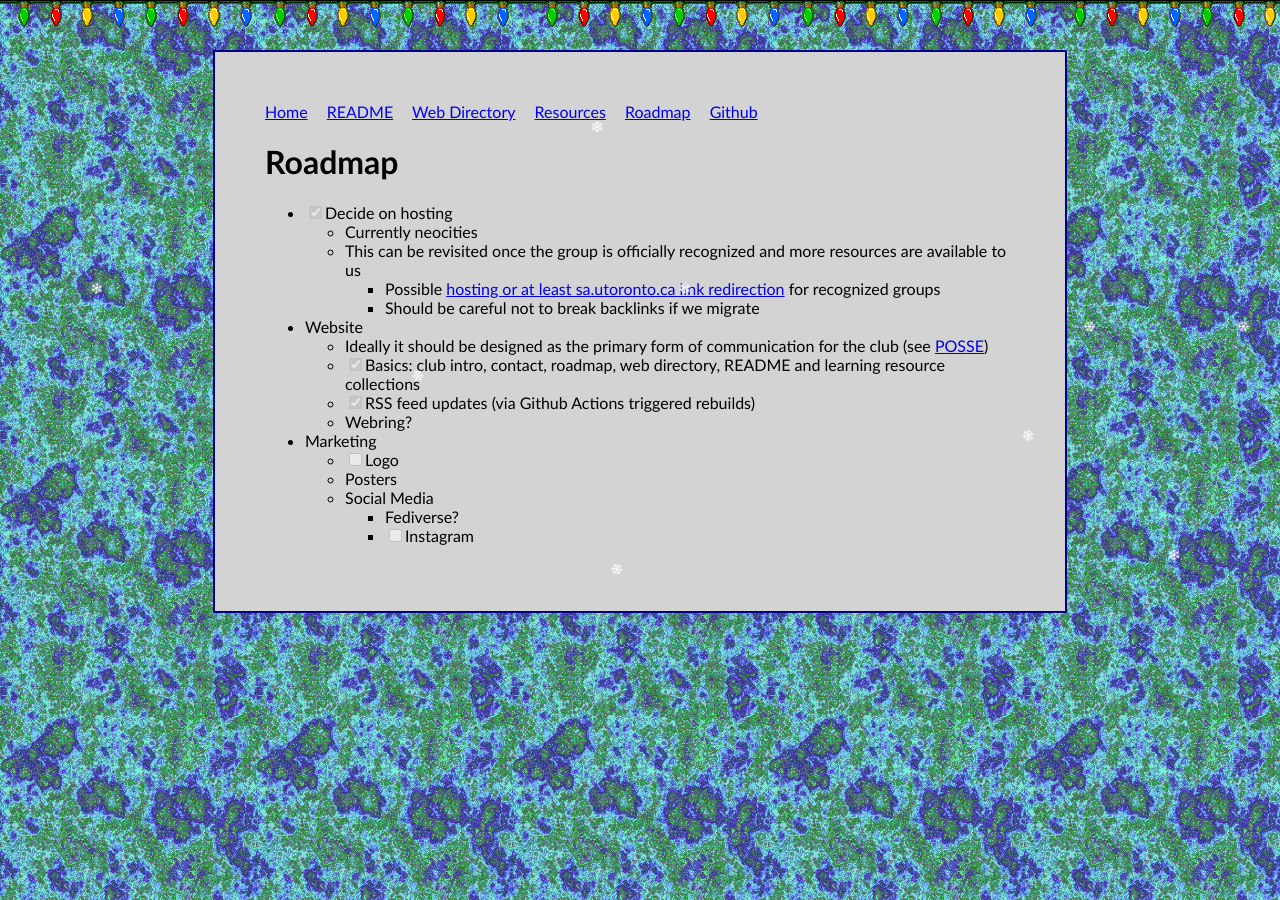
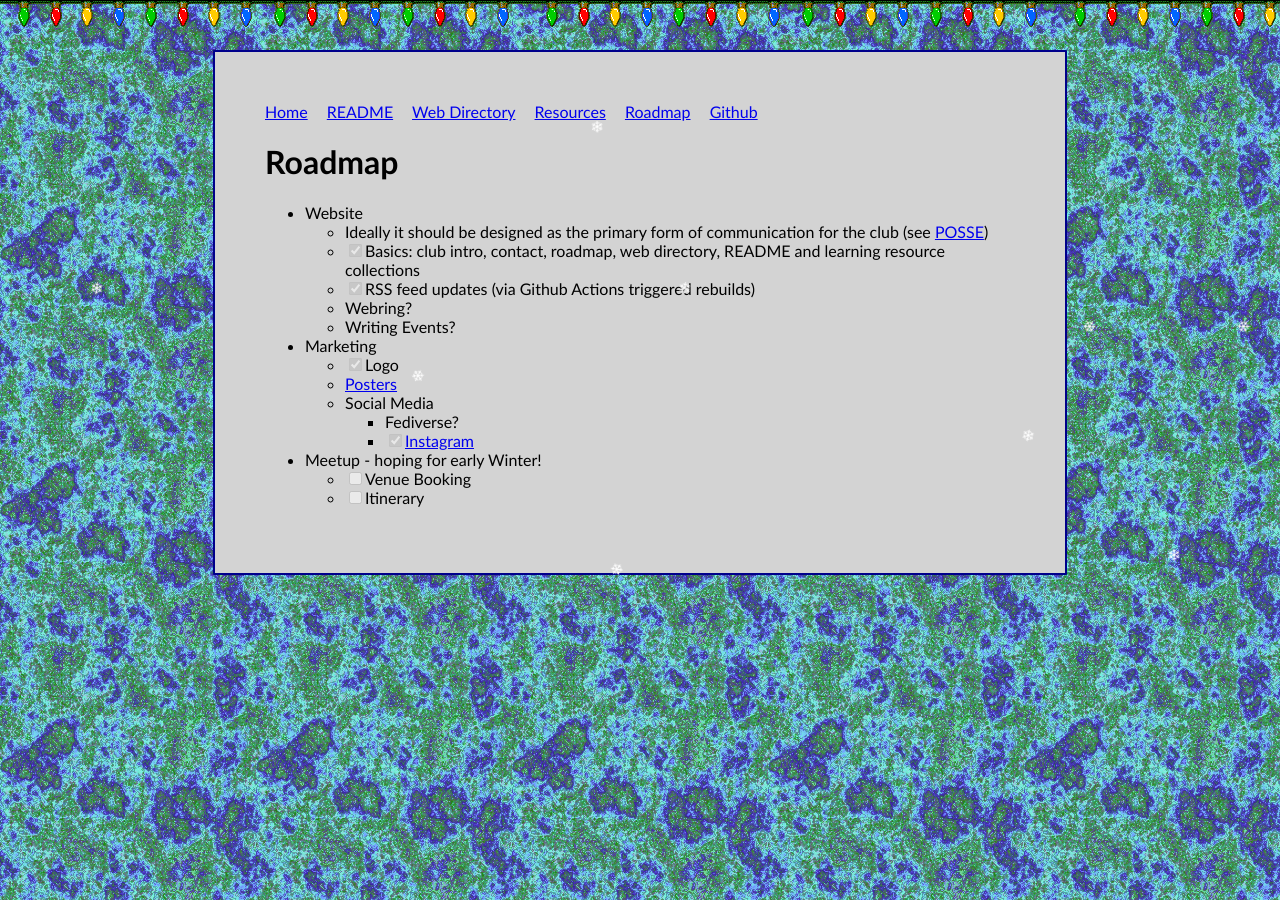
Before and after one commit to uoftwebloggingclub/uoftwebloggingclub.neocities.org, a Jekyll site: the page built from roadmap.md, in a window 1280 px wide. Built offline with Jekyll 4.4.1, drawn with Linux system fonts in a browser that asks for light colours; our own code applies the rules of GitHub Pages for plain Markdown files.

Commit message:
Update roadmap

```diff
--- a/roadmap.md
+++ b/roadmap.md
@@ -3,30 +3,18 @@ layout: default
 ---
 
 # Roadmap
-- [x] Decide on hosting
-    - Currently neocities
-    - This can be revisited once the group is officially recognized and more resources are available to us
-        - Possible [hosting or at least sa.utoronto.ca link redirection](https://studentlife.utoronto.ca/service/web-space-for-recognized-campus-clubs-and-groups/) for recognized groups
-        - Should be careful not to break backlinks if we migrate
 - Website
     - Ideally it should be designed as the primary form of communication for the club (see [POSSE](https://indieweb.org/POSSE))
     - [x] Basics: club intro, contact, roadmap, web directory, README and learning resource collections
     - [x] RSS feed updates (via Github Actions triggered rebuilds)
     - Webring?
+    - Writing Events?
 - Marketing
-    - [ ] Logo
-    - Posters
+    - [x] Logo
+    - [Posters](https://github.com/uoftwebloggingclub/media)
     - Social Media
         - Fediverse?
-        - [ ] Instagram
-
-<!--
-Completed stuff, not needed to be shown
-RSS Aggregator Discord Bot: Using [Readybot.io](https://readybot.io)
-
-- Group recognition
-    - [x] Application - submitted December 1st
-    - [x] Approval
-
-
--->
+        - [x] [Instagram](https://instagram.com/{{ site.instagram }})
+- Meetup - hoping for early Winter!
+    - [ ] Venue Booking
+    - [ ] Itinerary
```
